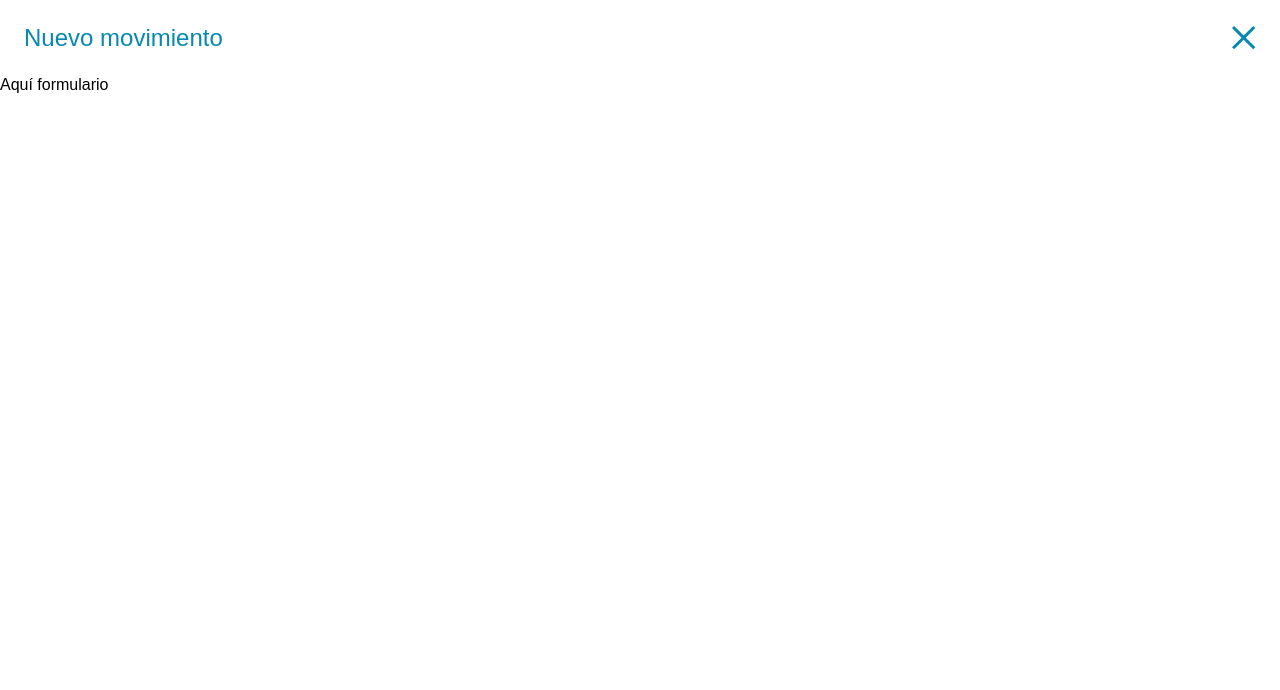
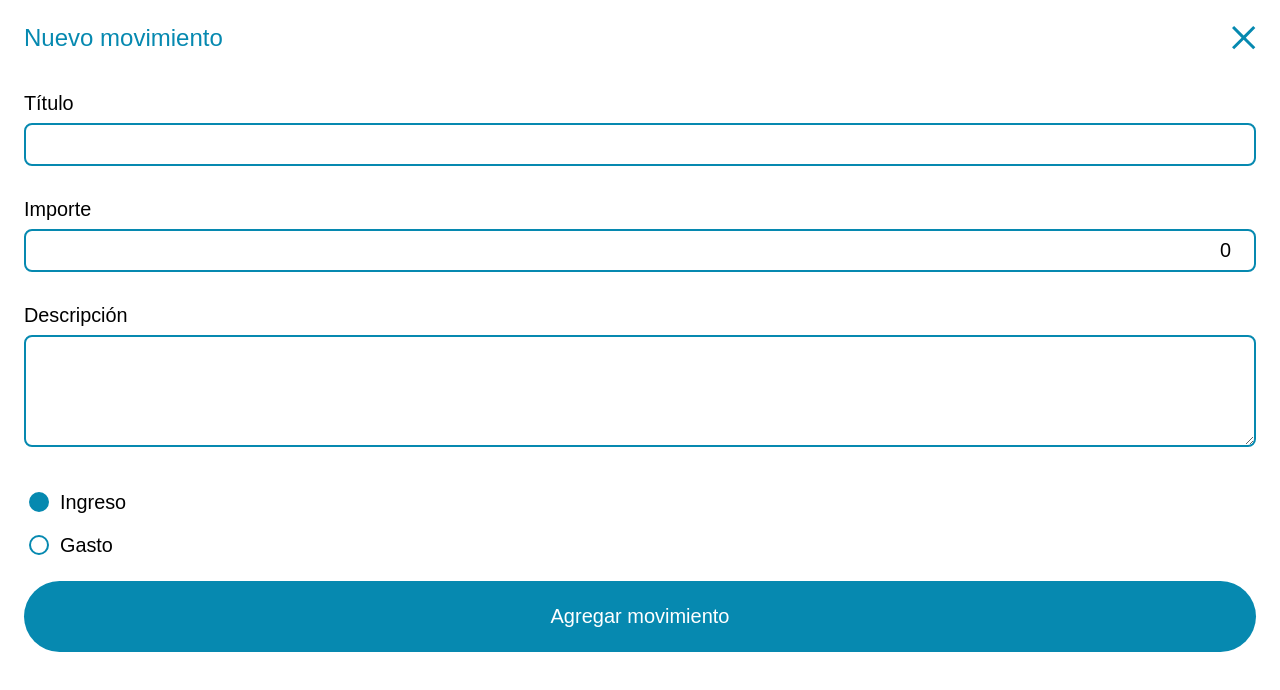
Before and after one commit to vimaik/curso_practico_de_vue.js, a Vue app: page / in a window 1280 px wide. Both pictures are taken after a click on the button "Agregar movimiento". Shown: the top 690 px of the page. Built offline with nearby package versions, Linux system fonts and the light colour scheme.

Commit message:
11.Formulario para agregar

```diff
--- a/src/components/Action.vue
+++ b/src/components/Action.vue
@@ -2,7 +2,33 @@
     <button @click="showModal = true">Agregar movimiento</button>
     <teleport to="#app">
         <Modal v-show="showModal" @close="showModal = false">
-            Aquí formulario
+            <form @submit.prevent="submit">
+                <div class="field">
+                    <label>Título</label>
+                    <input type="text" v-model="title"/>
+                </div>
+                <div class="field">
+                    <label>Importe</label>
+                    <input type="number" v-model="amount" />
+                </div>
+                <div class="field">
+                    <label>Descripción</label>
+                    <textarea rows="4" v-model="description"></textarea>
+                </div>
+                <div class="field">
+                    <label class="radio-label">
+                        <input type="radio" v-model="movementType" value="Ingreso" />
+                        <span>Ingreso</span>
+                    </label>
+                    <label class="radio-label">
+                        <input type="radio" v-model="movementType" value="Gasto" />
+                        <span>Gasto</span>
+                    </label>
+                </div>
+                <div class="action">
+                    <button>Agregar movimiento</button>
+                </div>
+            </form>
         </Modal>
     </teleport>
 </template>
@@ -12,6 +38,14 @@
 import Modal from "./Modal.vue";
 
 const showModal = ref(false);
+const title = ref("");
+const amount = ref(0);
+const description = ref("");
+const movementType = ref("Ingreso");
+
+const submit = () => {
+    showModal.value = !showModal.value;
+}
 </script>
 
 <style scoped>
```
